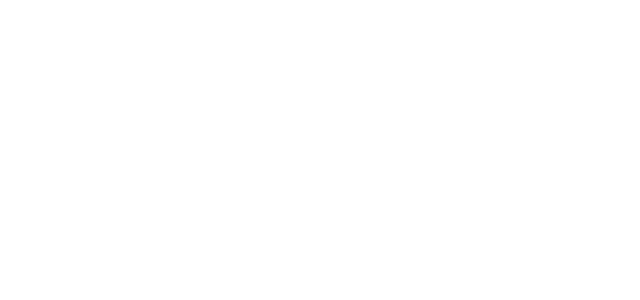
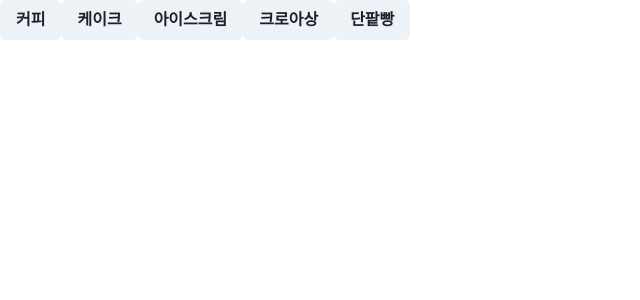
Before and after one commit to azerone52/react20231031, a React (Create React App) app: page / in a window 1280 px wide. Shown: the top 300 px of the page, without its empty margins (0-640 px from the left). Built offline with nearby package versions, Linux system fonts and the light colour scheme.

Commit message:
배열을 상태로 쓸 경우 상태 변경 연습

```diff
--- a/src/App.js
+++ b/src/App.js
@@ -1,7 +1,37 @@
+import { useState } from "react";
+import { Box, Button, ListItem, OrderedList } from "@chakra-ui/react";
+
 function App() {
+  const [items, setItems] = useState([]);
+
+  function handleButtonClick(item) {
+    console.log(item);
+
+    // const newItems = [...items];
+    // newItems.push(item);
+
+    // const newItems = [...items, item];
+    // setItems(newItems);
+    setItems([...items, item]);
+  }
+
   return (
     <>
-      <div></div>
+      <Button onClick={() => handleButtonClick("커피")}>커피</Button>
+      <Button onClick={() => handleButtonClick("케이크")}>케이크</Button>
+      <Button onClick={() => handleButtonClick("아이스크림")}>
+        아이스크림
+      </Button>
+      <Button onClick={() => handleButtonClick("크로아상")}>크로아상</Button>
+      <Button onClick={() => handleButtonClick("단팥빵")}>단팥빵</Button>
+
+      <Box>
+        <OrderedList>
+          {items.map((item, index) => (
+            <ListItem key={index}>{item}</ListItem>
+          ))}
+        </OrderedList>
+      </Box>
     </>
   );
 }
```
